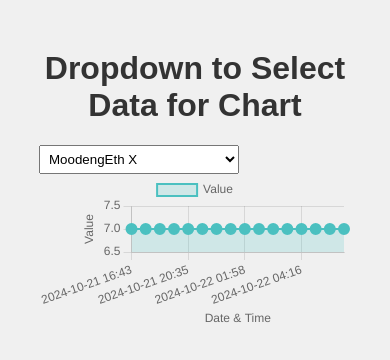
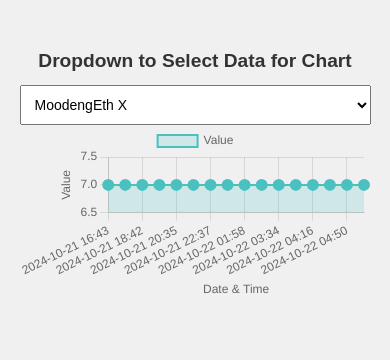
Before and after one commit to WardGoose/WardGoose.github.io, a plain HTML site: page index.html in a window 390 px wide. Drawn offline with nearby package versions, Linux system fonts and the light colour scheme.

Commit message:
(edit) mobile_view

```diff
--- a/static/css/style.css
+++ b/static/css/style.css
@@ -6,13 +6,14 @@ body {
 }
 
 .container {
-    width: 80%;
+    width: 90%;  /* 너비를 90%로 조정 */
     margin: 50px auto;
 }
 
 h1 {
     text-align: center;
     color: #333;
+    font-size: 1.5em;  /* 폰트 크기 조정 */
 }
 
 label {
@@ -22,6 +23,18 @@ label {
 }
 
 select {
-    width: 200px;
-    padding: 5px;
+    width: 100%;  /* 드롭다운 너비를 100%로 조정 */
+    padding: 10px;  /* 패딩 조정 */
+    font-size: 16px;  /* 폰트 크기 조정 */
 }
+
+/* 모바일 대응을 위한 미디어 쿼리 */
+@media (max-width: 600px) {
+    h1 {
+        font-size: 1.2em;  /* 모바일에서의 폰트 크기 */
+    }
+
+    select {
+        font-size: 14px;  /* 모바일에서의 드롭다운 폰트 크기 */
+    }
+}
```
